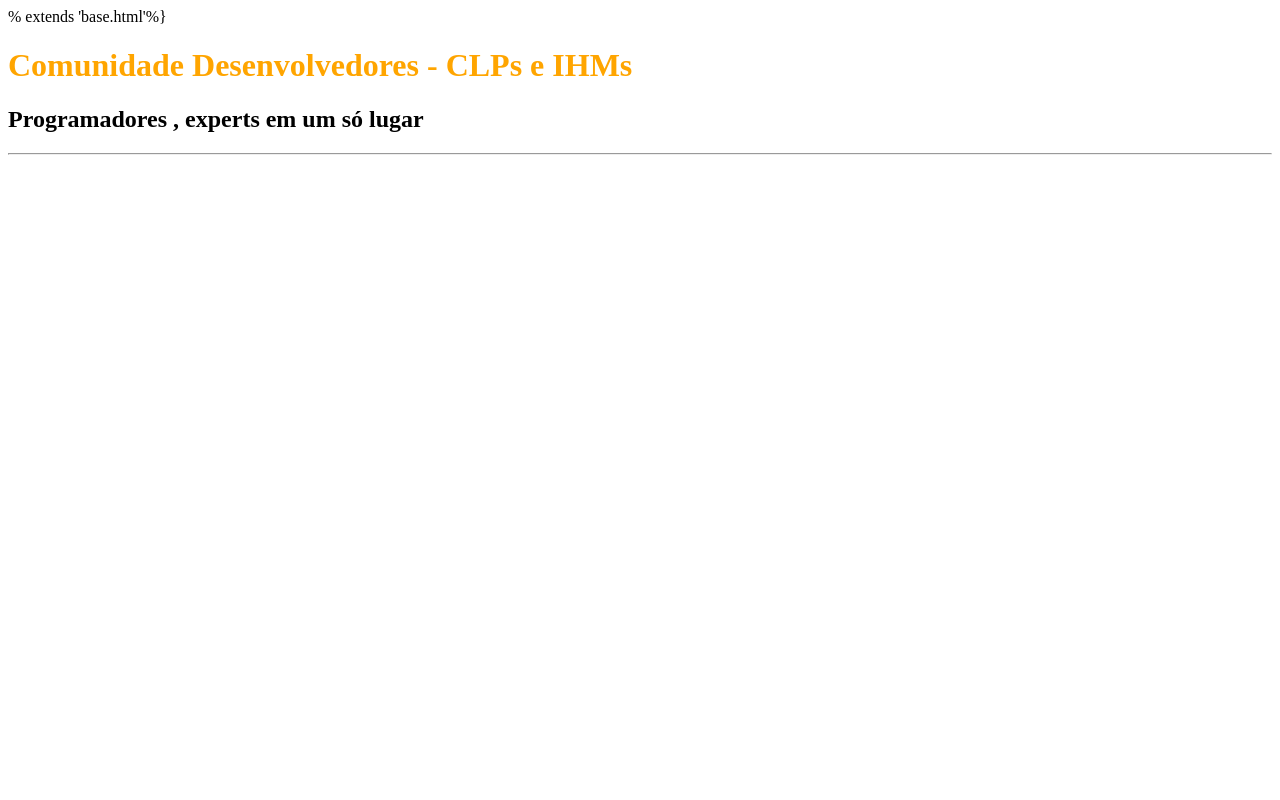
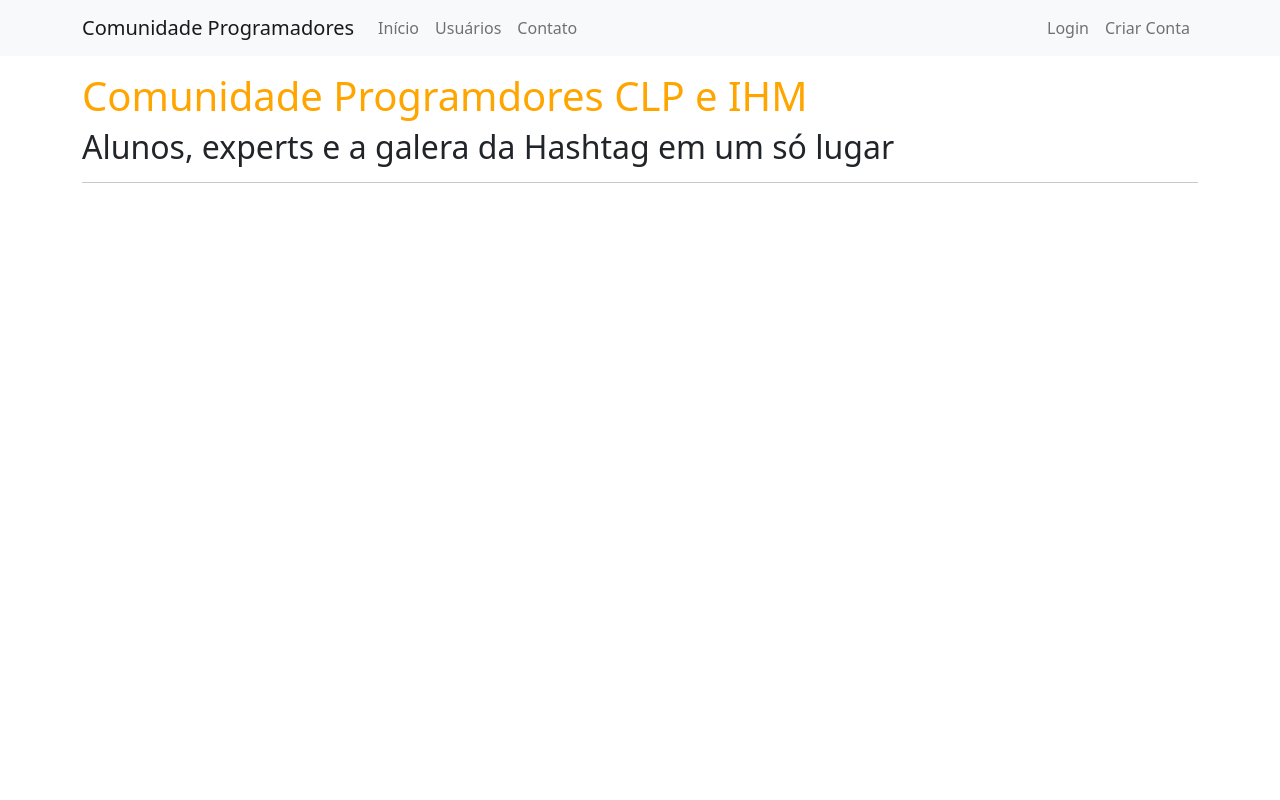
Before and after one commit to DevSantos82/RV03, a Flask app: page / in a window 1280 px wide. Run offline with Flask 3, Linux system fonts and the light colour scheme.

Commit message:
Update home.html

```diff
--- a/comunidadeclp/templates/home.html
+++ b/comunidadeclp/templates/home.html
@@ -1,26 +1,30 @@
-% extends 'base.html'%}
+{% extends 'base.html' %}
+
 
 {% block body %}
-        <div class="container">
-           <h1 style="color: orange">Comunidade Desenvolvedores - CLPs  e IHMs </h1>
-           <h2> Programadores , experts em um só lugar</h2>
-           <hr>
-           {% for post in posts %}
+
+        <div class="container mt-3">
+            <h1 style="color: orange">Comunidade Programdores CLP e IHM </h1>
+            <h2>Alunos, experts e a galera da Hashtag em um só lugar</h2>
+            <hr>
+            {% for post in posts %}
             <div class="row border mt-4 p-3 meupost">
                 <div class="col col-3">
-                    <div class="image pe-2"> <img src="{{ url_for('static', filename='fotos_perfil/{}'.format(post.autor.foto_perfil )) }}" class="rounded" width="100" > </div>
+                    <div class="image pe-2"> <img src="{{ url_for('static', filename='fotos_perfil/{}'.format(post.autor.foto_perfil)) }}" class="rounded" width="200"> </div>
                     <strong>{{ post.autor.username }}</strong>
+                    <div class="row justify-content-center">
+                            {% for curso in post.autor.cursos.split(';') %}
+                                <button type="button" class="btn btn-success mt-2" disabled>{{ curso }}</button>
+                            {% endfor %}
+                    </div>
                 </div>
-                <div class="col col -9">
-                    <a style="text-decoration: none" href="{{url_for('exibir_post', post_id=post.id) }}" ><h3>{{ post.titulo }}</h3></a>
+                <div class="col col-9">
+                    <a style="text-decoration: none" href="{{ url_for('exibir_post', post_id=post.id) }}"><h3>{{ post.titulo }}</h3></a>
                     <p>{{ post.corpo }}</p>
-
-
                 </div>
 
             </div>
             {% endfor %}
+        </div>
 
-
-        </div>
 {% endblock %}
```
